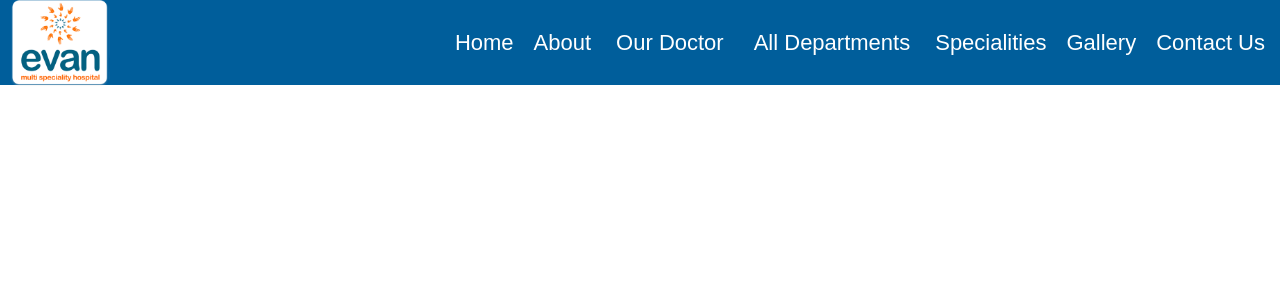
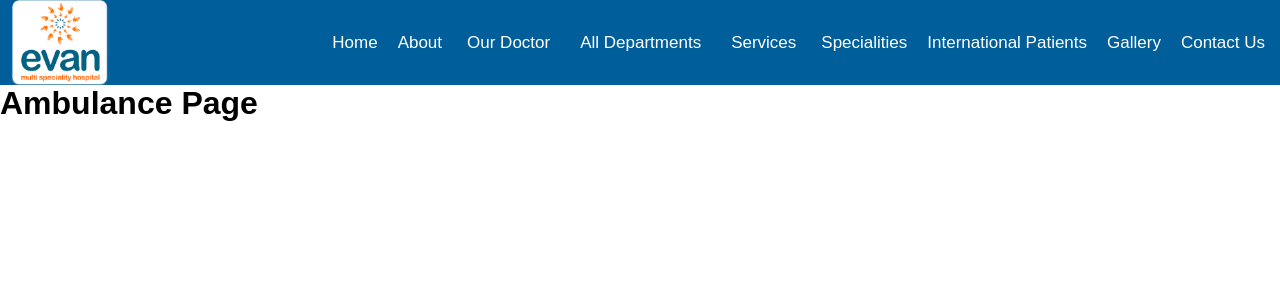
Before and after one commit to Aarishkasgar/Evan-Hospital, a React (Vite) app: page /ambulance-service in a window 1280 px wide. Shown: the top 300 px of the page. Built offline with nearby package versions, Linux system fonts and the light colour scheme.

Commit message:
third-commit

```diff
--- a/src/App.jsx
+++ b/src/App.jsx
@@ -17,7 +17,11 @@ import Gynecology from "./pages/Gynecology";
 import Orthopedics from "./pages/Orthopedics";
 import EmergencyCare from "./pages/EmergencyCare";
 import Pharmacy from "./pages/Pharmacy";
+import EvanLab from "./pages/EvanLab";
+import InsuranceTPA from "./pages/InsuranceTPA";
+import AmbulanceService from "./pages/AmbulanceService";
 import Specialities from "./pages/Specialities";
+import InternationalPatients from "./pages/InternationalPatients";
 import Gallery from "./pages/Gallery";
 
 // import Projects from "./pages/Products";
@@ -43,7 +47,14 @@ const App = () => {
         <Route path="/orthopedics" element={<Orthopedics />} />
         <Route path="/emergency-care" element={<EmergencyCare />} />
         <Route path="/pharmacy" element={<Pharmacy />} />
+        <Route path="/evan-lab" element={<EvanLab />} />
+        <Route path="/insurance-tpa" element={<InsuranceTPA />} />
+        <Route path="/ambulance-service" element={<AmbulanceService />} />
         <Route path="/specialities" element={<Specialities />} />
+        <Route
+          path="/international-patients"
+          element={<InternationalPatients />}
+        />
         <Route path="/gallery" element={<Gallery />} />
       </Routes>
     </Router>
--- a/src/components/Navigation/Navbar.jsx
+++ b/src/components/Navigation/Navbar.jsx
@@ -75,7 +75,7 @@ const NavRoutes = styled.div`
   }
   display: flex;
   gap: 1rem;
-  font-size: 2.2rem;
+  font-size: 1.7rem;
   align-items: center;
 `;
 const NavRoute = styled(Link)`
--- a/src/constant.js
+++ b/src/constant.js
@@ -72,8 +72,32 @@ export const routes = [
   },
 
   {
+    name: "Services",
+    // link: "/services",
+
+    subRoutes: [
+      {
+        name: "Evan Lab",
+        link: "/evan-lab",
+      },
+      {
+        name: "Insurance TPA",
+        link: "/insurance-tpa",
+      },
+      {
+        name: "Ambulance",
+        link: "/ambulance-service",
+      },
+    ],
+  },
+
+  {
     name: "Specialities",
     link: "/specialities",
+  },
+  {
+    name: "International Patients",
+    link: "/international-patients",
   },
   {
     name: "Gallery",
--- /dev/null
+++ b/src/pages/AmbulanceService.jsx
@@ -0,0 +1,11 @@
+import React from "react";
+
+const AmbulanceService = () => {
+  return (
+    <div>
+      <h1>Ambulance Page</h1>
+    </div>
+  );
+};
+
+export default AmbulanceService;
--- /dev/null
+++ b/src/pages/EvanLab.jsx
@@ -0,0 +1,11 @@
+import React from "react";
+
+const EvanLab = () => {
+  return (
+    <div>
+      <h1>Evan Lab Page</h1>
+    </div>
+  );
+};
+
+export default EvanLab;
--- /dev/null
+++ b/src/pages/InsuranceTPA.jsx
@@ -0,0 +1,11 @@
+import React from "react";
+
+const InsuranceTPA = () => {
+  return (
+    <div>
+      <h1>TPA page</h1>
+    </div>
+  );
+};
+
+export default InsuranceTPA;
--- /dev/null
+++ b/src/pages/InternationalPatients.jsx
@@ -0,0 +1,11 @@
+import React from "react";
+
+const InternationalPatients = () => {
+  return (
+    <div>
+      <h1>Internatinal page</h1>
+    </div>
+  );
+};
+
+export default InternationalPatients;
```
